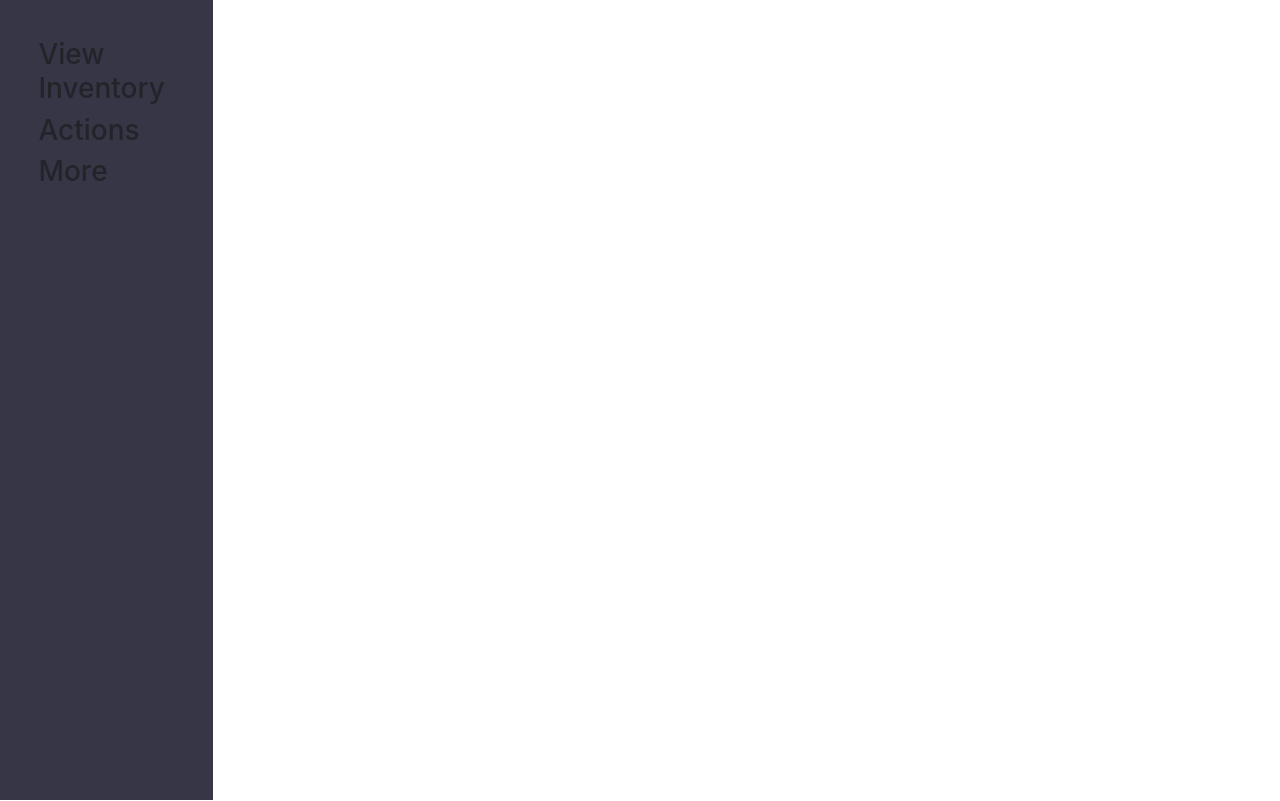
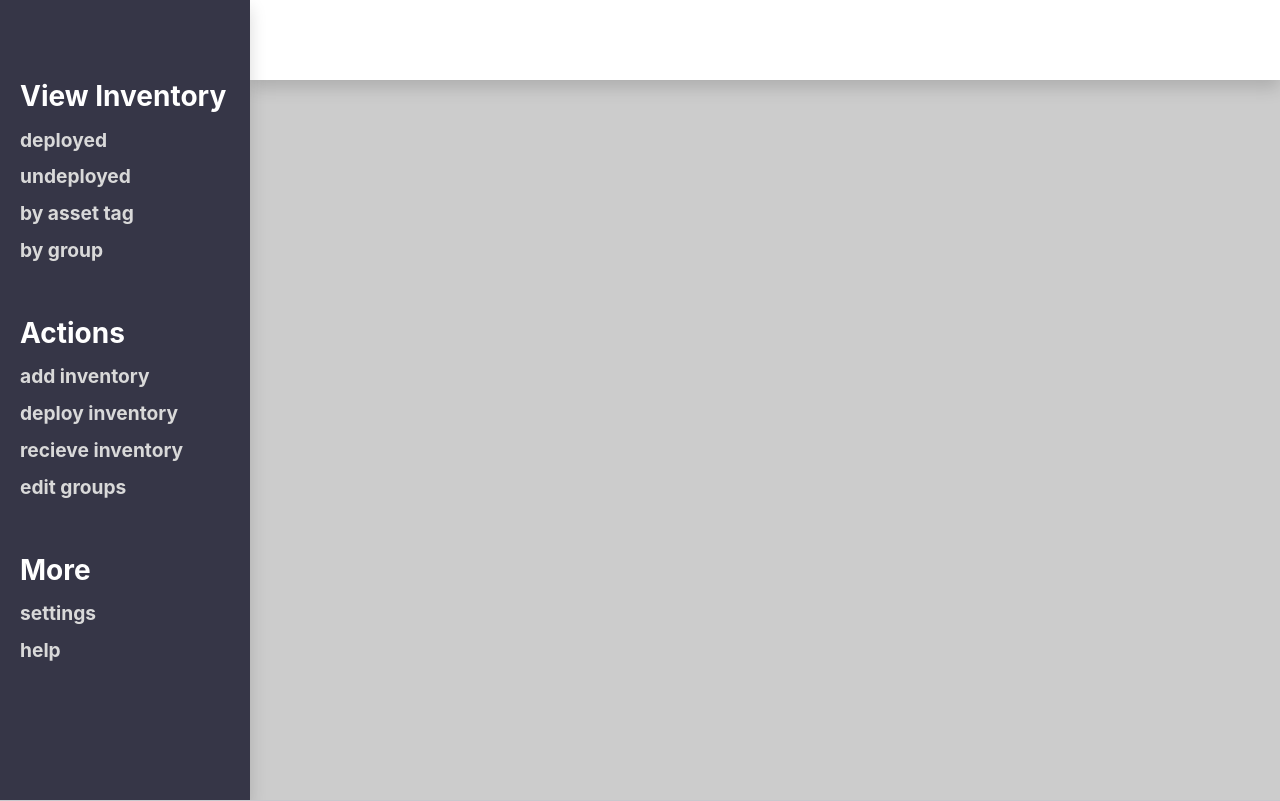
Before and after one commit to teschel6/assetManager, a Django app: page / in a window 1280 px wide. Run offline with Django 3.2, Linux system fonts and the light colour scheme; some libraries are stand-ins or nearby versions.

Commit message:
added menu & add url

```diff
--- a/assetManager/manager/static/manager/css/main.css
+++ b/assetManager/manager/static/manager/css/main.css
@@ -1,4 +1,10 @@
 /*main style class*/
+
+/*Material UI shadow*/
+.shadow{
+	box-shadow: 0 1px 3px rgba(0,0,0,0.12), 0 1px 2px rgba(0,0,0,0.24);
+}
+
 
 /*remove border*/
 div.container-fluid{
@@ -7,7 +13,63 @@ div.container-fluid{
 
 /*Style side menu bar*/
 div.menu{
+
 	background-color: #363647;
 	height: 100%;
-	padding: 3vmax;
+	width: 250px; /*fixed width*/
+	overflow-x: hidden;
+	position: fixed;
+	z-index: 1;
+	top: 0;
+	left: 0;
+	padding-top: 10vh;
 }
+
+/*Menu item styling*/
+h3.menu_title{
+	color: white;
+	font-weight: bold;
+	padding-left: 20px;
+}
+
+ul.menu_list{
+	padding-bottom: 2em;
+	list-style-type: none;
+	padding-left: 0;
+}
+
+li.menu_item{
+	font-size: 1.2em;
+	line-height: 1.5;
+	font-weight: bold;
+	color: #d9d9d9;
+	padding-top: 4px;
+	padding-bottom: 4px;
+	padding-left: 20px;
+}
+
+li.menu_item:hover{
+	color: white;
+	background-color: #4a86e8;
+	cursor: pointer;
+	box-shadow: 0 1px 3px rgba(0,0,0,0.12), 0 1px
+	2px rgba(0,0,0,0.24);
+}
+.menu_item a{
+	color: inherit;
+	text-decoration: none;
+}
+/*end menu item styling*/
+
+/*Style content section*/
+div.content{
+	margin-left: 250px; /*same as menu bar width*/
+	background-color: #cccccc;
+	height: 100%;
+}
+
+/*style top bar container*/
+div.top_bar{
+	height: 5rem;
+	background-color: white;
+}
--- /dev/null
+++ b/assetManager/manager/templates/manager/add.html
@@ -0,0 +1 @@
+<p>Welcome to the add inventory form</p>
--- a/assetManager/manager/templates/manager/index.html
+++ b/assetManager/manager/templates/manager/index.html
@@ -1,3 +1,5 @@
+<!--BASE MENU TEMPLATE-->
+
 {% load static %}
 
 <!--Load Bootstrap-->
@@ -10,12 +12,40 @@
 
 <div class="container-fluid">
 	<!--BEGIN MENU-->
-	<div class="col-sm-3 col-lg-2 menu">
-		<h3>View Inventory</h3>
-		<h3>Actions</h3>
-		<h3>More</h3>
+	<div class="menu shadow">
+		<h3 class="menu_title">View Inventory</h3>
+			<ul class="menu_list">
+				<li class="menu_item">deployed</li>
+				<li class="menu_item">undeployed</li>
+				<li class="menu_item">by asset tag</li>
+				<li class="menu_item">by group</li>
+			</ul>
+		<h3 class="menu_title">Actions</h3>
+                        <ul class="menu_list">
+                                <li class="menu_item"><a href='/add'>add inventory</a></li>
+                                <li class="menu_item">deploy inventory</li>
+                                <li class="menu_item">recieve inventory</li>
+				<li class="menu_item">edit groups</li>
+                        </ul>
+
+		<h3 class="menu_title">More</h3>
+                        <ul class="menu_list">
+                                <li class="menu_item">settings</li>
+                                <li class="menu_item">help</li>
+                        </ul>
 	</div>
 	<!--END MENU-->
-	<div class="col-sm-9 col-lg-8">
+
+	<!--START CONTENT-->
+	<div class="content">
+		<div class="top_bar shadow">
+		<!--TODO: Add search bar and login here-->
+		</div>
+
+		<!--import sub template from context-->
+		{% if sub_template %}
+			{% include sub_template %}
+		{% endif %}
 	</div>
+	<!--END CONTENT-->
 <div>
--- a/assetManager/manager/urls.py
+++ b/assetManager/manager/urls.py
@@ -6,4 +6,5 @@ app_name = 'manager'
 
 urlpatterns = [
     path('',views.index, name='index'),
+    path('add/', views.add, name='add'),
 ]
--- a/assetManager/manager/views.py
+++ b/assetManager/manager/views.py
@@ -4,5 +4,10 @@ from django.http import HttpResponse
 # Create your views here.
 #Default test view
 def index(request):
-	context = {}
+	#todo: CHANGE INDEX TO LOGIN
+	context = {} #add no sub_template
 	return render(request, 'manager/index.html',context)
+
+def add(request):
+	context = {'sub_template':'manager/add.html'} #add.html form
+	return render(request, 'manager/index.html',context)
```
Also changed, not shown: 1 other file.
